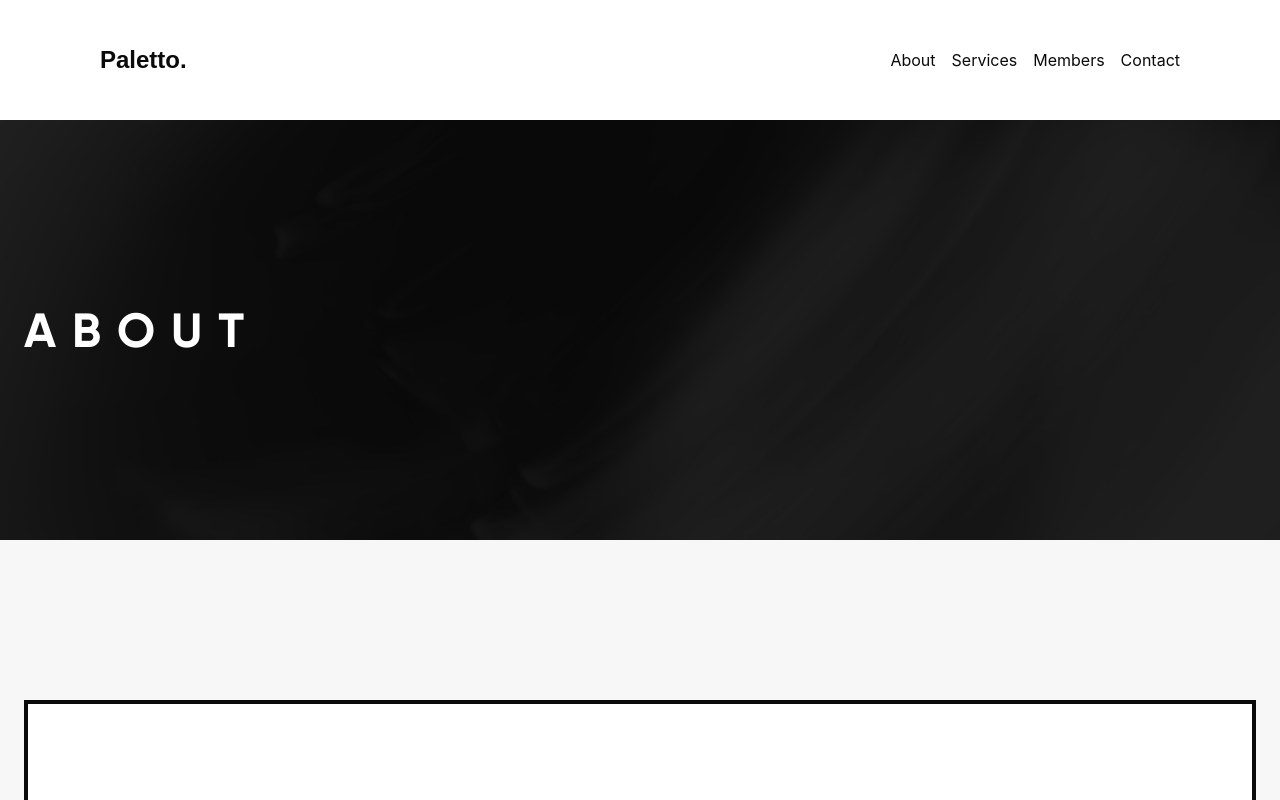
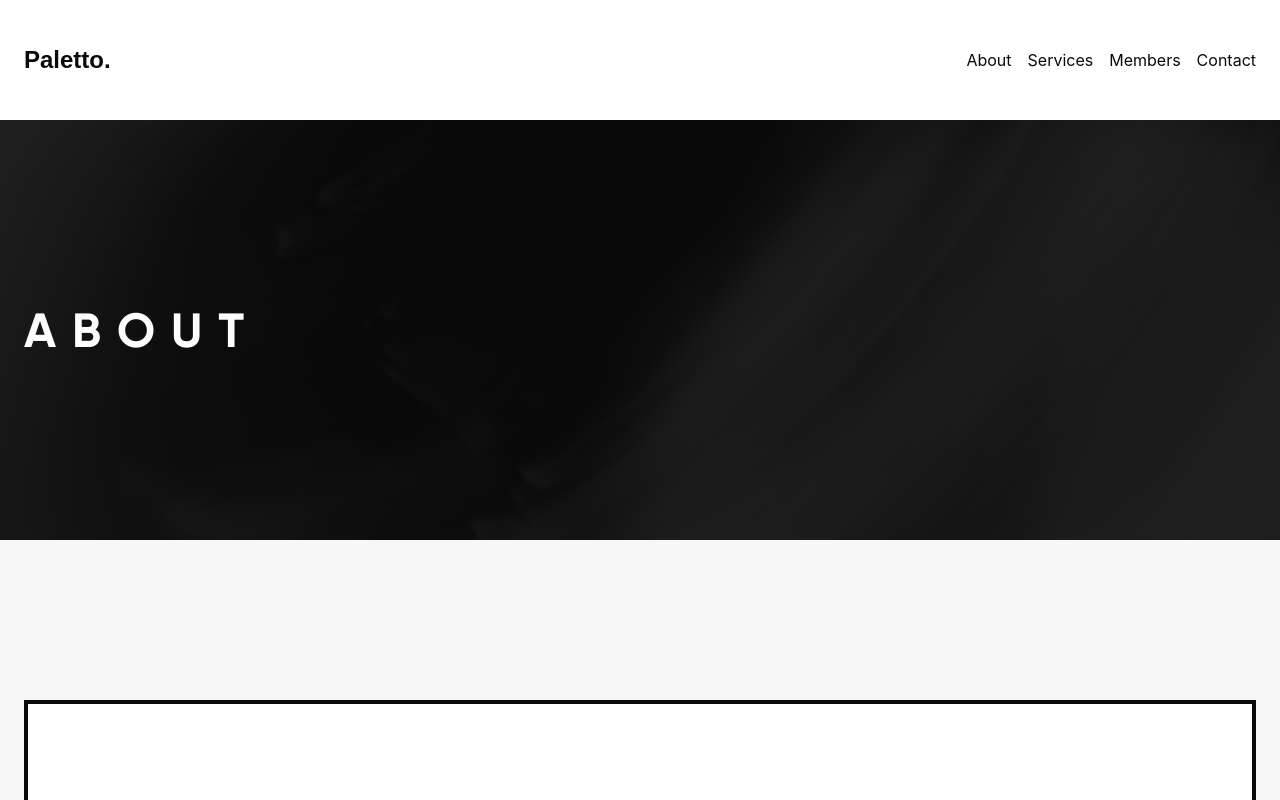
Before and after one commit to wadaryohei/paletto, a Next.js app: page /about in a window 1280 px wide. Shown: the top 800 px of the page. Built offline with nearby package versions, Linux system fonts and the light colour scheme; a small style sheet from the web is missing.

Commit message:
headerをContainerに内包

```diff
--- a/src/components/Header/dom.tsx
+++ b/src/components/Header/dom.tsx
@@ -1,6 +1,6 @@
 import React from 'react'
 import Link from 'next/link'
-import { Typography } from '@material-ui/core'
+import { Typography, Container } from '@material-ui/core'
 import { Nav } from '../Nav'
 import { NavMenuDatas } from '../../datas/_shared/NavMenuDatas'
 import { useRouter } from 'next/router'
@@ -30,6 +30,7 @@ export const HeaderComponent = (props: HeaderProps) => {
     <header
       className={`${props.className} ${pathClassName.activePathClassName()}`}
     >
+      <Container>
         <div className={'headerInner'}>
           <div className={'logo'}>
             <Typography component={'h1'}>
@@ -43,6 +44,7 @@ export const HeaderComponent = (props: HeaderProps) => {
             pathClassName={pathClassName.activePathClassName()}
           />
         </div>
+      </Container>
     </header>
   )
 }
--- a/src/components/Header/style.ts
+++ b/src/components/Header/style.ts
@@ -31,7 +31,6 @@ export const HeaderStyle = styled(HeaderComponent)`
 
     .logo {
       a {
-        /* color: ${Colors.white}; */
         color: ${Colors.black};
       }
     }
@@ -41,9 +40,6 @@ export const HeaderStyle = styled(HeaderComponent)`
     display: flex;
     align-items: center;
     justify-content: space-between;
-    margin: 0 auto;
-    max-width: calc(100% - 200px);
-    width: 100%;
 
     @media ${max(BreakPoints.xl)} {
       max-width: calc(100% - ${Margin.m32});
```
Lines whose indentation alone changed are shown as unchanged.
